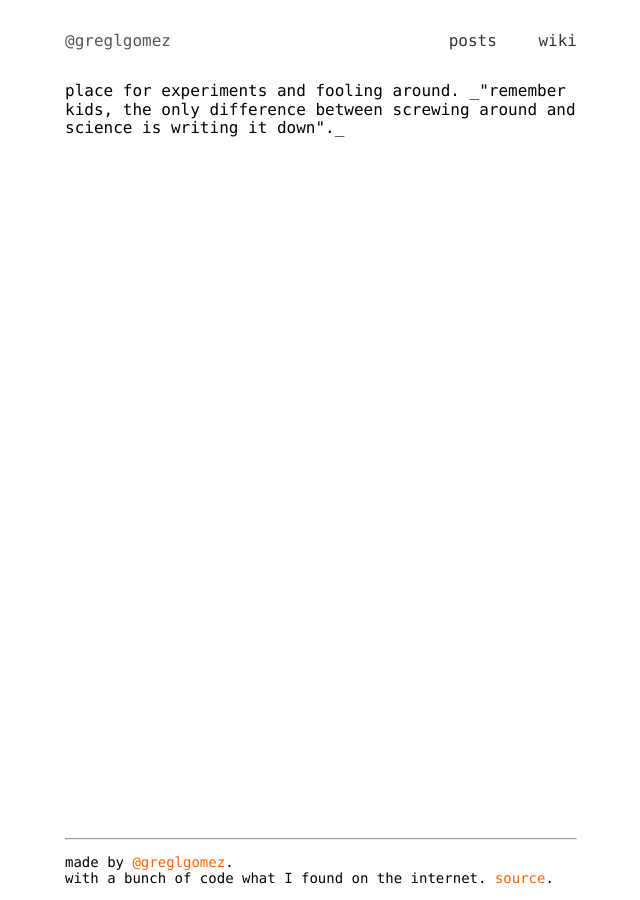
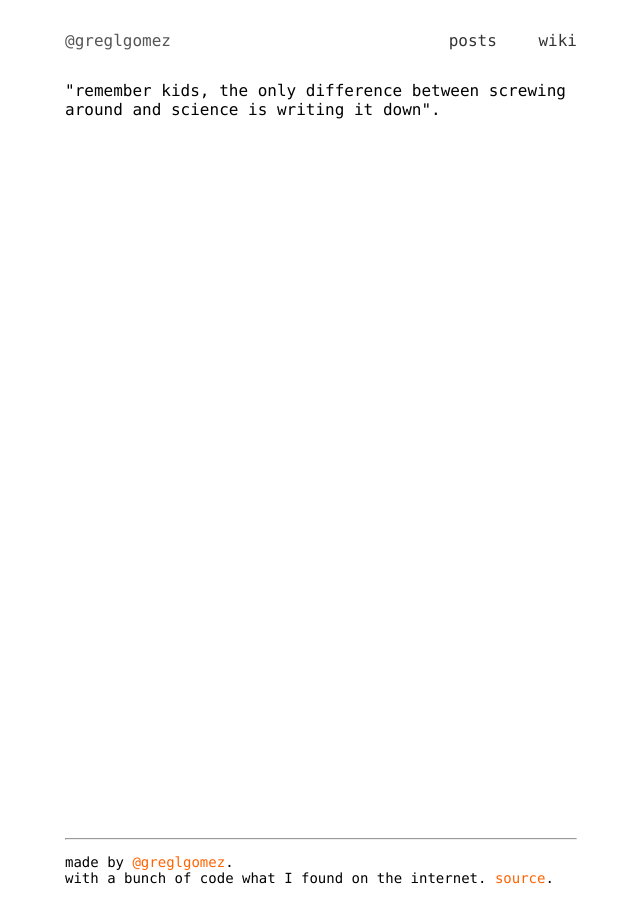
Before and after one commit to greglgomez/greglgomez.github.io, a Jekyll site: the page built from sandbox/index.html, in a window 1280 px wide. Shown: the whole page, without its empty margins (319-959 px from the left). Built offline with Jekyll 4.4.1, drawn with Linux system fonts in a browser that asks for light colours.

Commit message:
Update from Forestry.io greglgomez@gmail.com updated sandbox/index.html

```diff
--- a/sandbox/index.html
+++ b/sandbox/index.html
@@ -4,6 +4,4 @@ layout: page
 permalink: "/sandbox/"
 
 ---
-place for experiments and fooling around.
-
-_"remember kids, the only difference between screwing around and science is writing it down"._
+"remember kids, the only difference between screwing around and science is writing it down".
```
